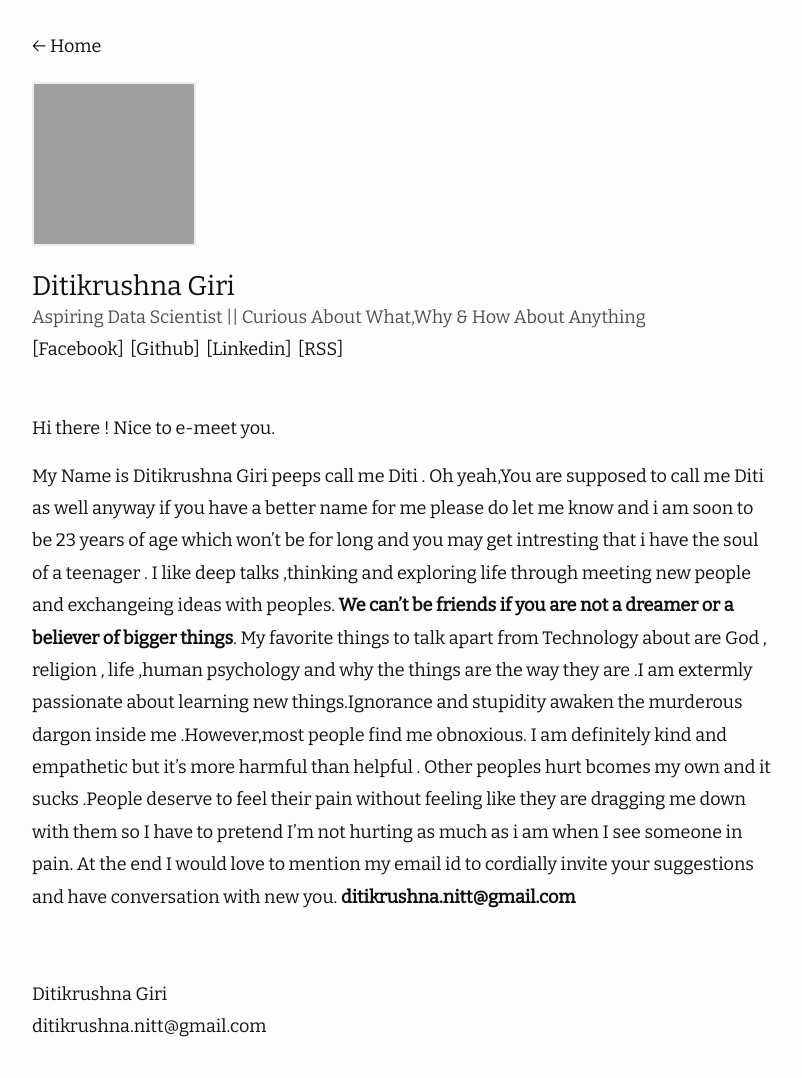
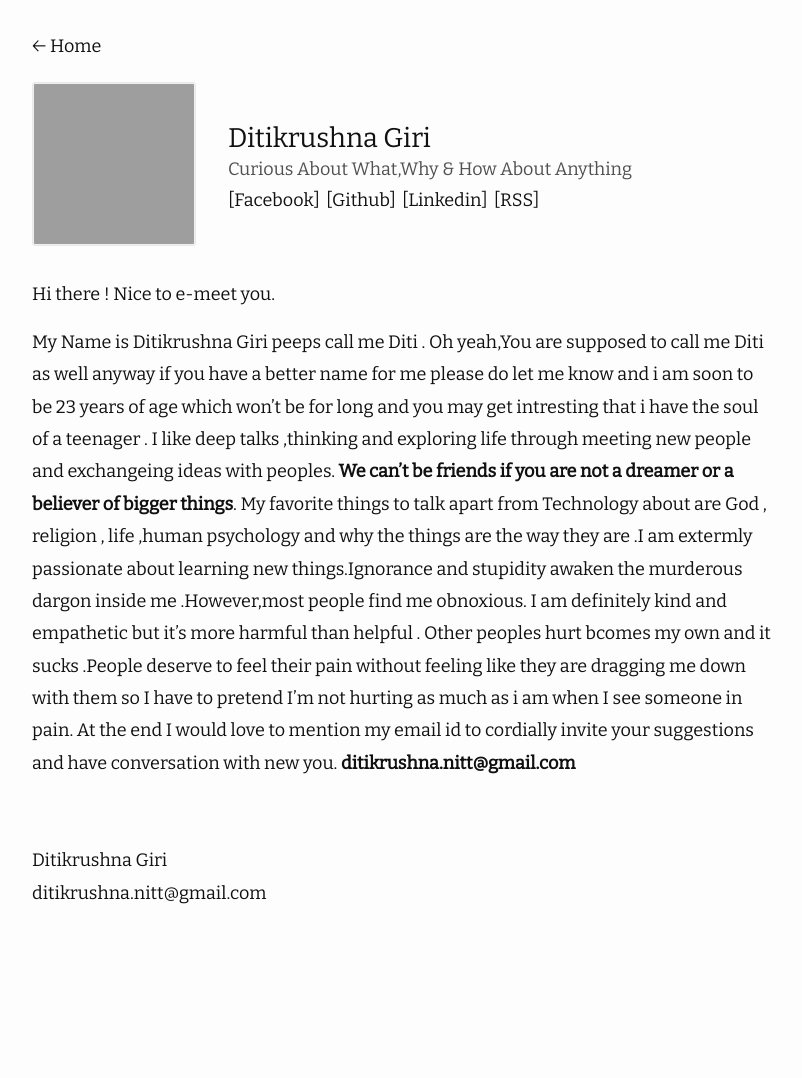
Before and after one commit to ditikrushna/eNotes, a Jekyll site: the page built from about.md, in a window 1280 px wide. Shown: the whole page, without its empty margins (238-1040 px from the left). Built offline with Jekyll 4.4.1, drawn with Linux system fonts in a browser that asks for light colours; nearby versions of some CDN libraries; after the commit the page ends 944 px from its top, so only the background shows below that; grey boxes are pictures that could not be loaded.

Commit message:
Update _config.yml

```diff
--- a/_config.yml
+++ b/_config.yml
@@ -12,7 +12,7 @@ show_excerpts: false # set to true to show excerpts on the homepage
 # refer to https://shopify.github.io/liquid/filters/date/ if you want to customize this
 moving:
   avatar_url: avatar.JPG # avatar in about page
-  about_you: Aspiring Data Scientist || Curious About What,Why & How About Anything
+  about_you: Curious About What,Why & How About Anything
   date_format: "%b %d" # date format of posts in home page
   back_to: "Home" # In the post page, you have a back button above the title, you can custom the text by yourself.
 
```
